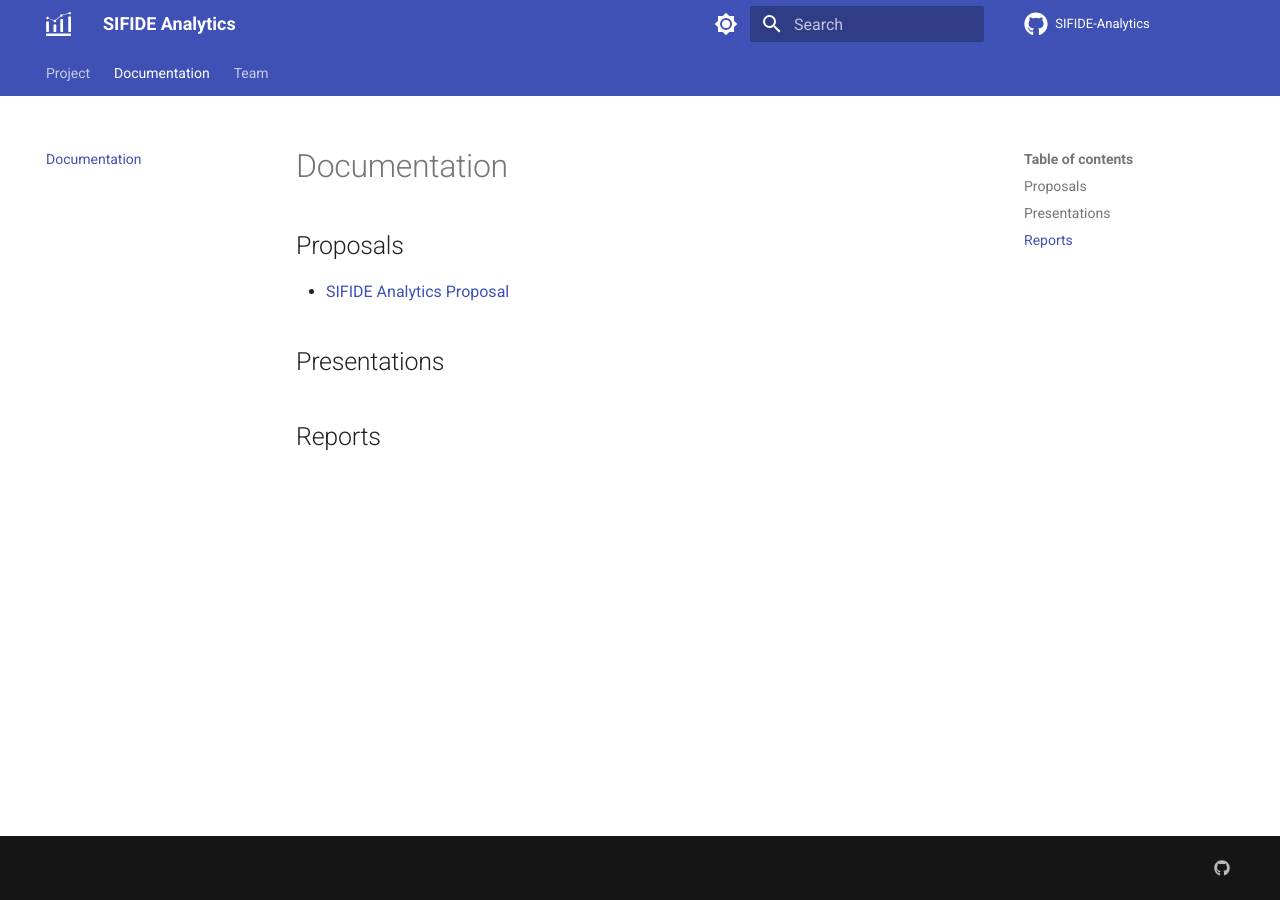
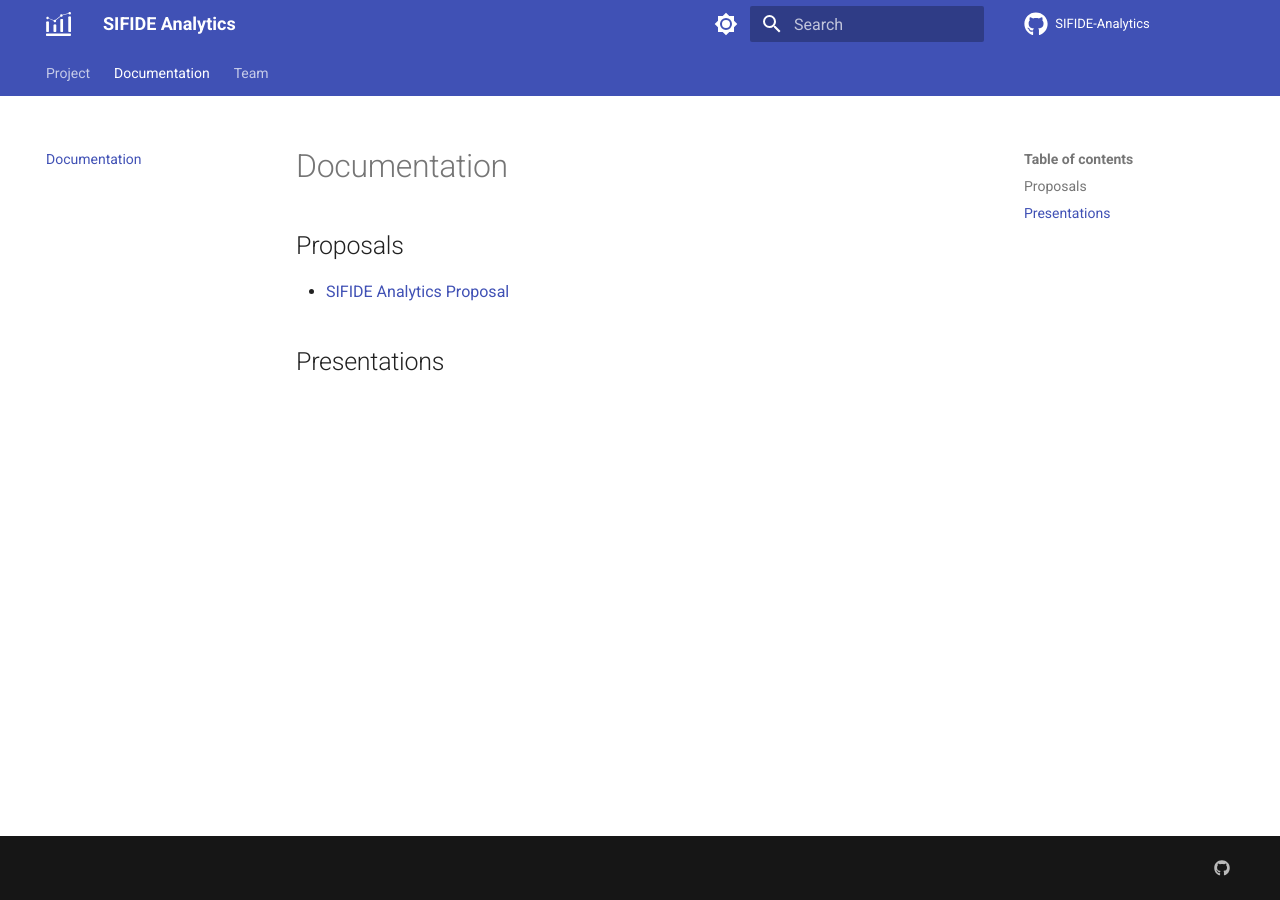
Before and after one commit to SIFIDE-Analytics/Documentation, an MkDocs documentation site: the page built from docs/documentation.md, in a window 1280 px wide. Built offline with MkDocs 1.6.1 and Material for MkDocs 9.7.7, drawn with Linux system fonts in a browser that asks for light colours; comment, search, counter and statistics services are not loaded.

Commit message:
Update documentation.md

```diff
--- a/docs/documentation.md
+++ b/docs/documentation.md
@@ -4,5 +4,3 @@
 - [SIFIDE Analytics Proposal](https://github.com/SIFIDE-Analytics/Website/files/10831533/SIFIDE-Analytics-Proposal.pdf)
 
 ## Presentations
-
-## Reports
```
